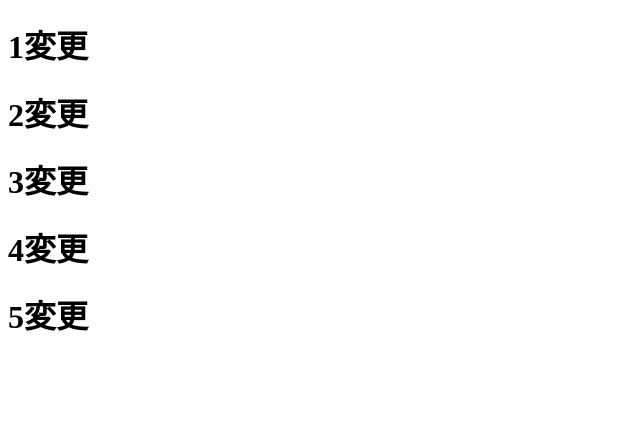
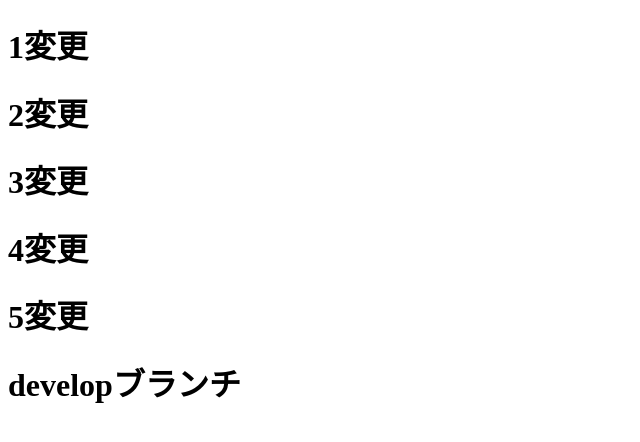
Before and after one commit to kumacreative/github_practice, a plain HTML site: page index.html in a window 1280 px wide. Shown: the whole page, without its empty margins (0-640 px from the left). Drawn offline with Linux system fonts and the light colour scheme.

Commit message:
developブランチ

```diff
--- a/index.html
+++ b/index.html
@@ -11,5 +11,6 @@
     <h1>3変更</h1>
     <h1>4変更</h1>
     <h1>5変更</h1>
+    <h1>developブランチ</h1>
 </body>
 </html>
```
